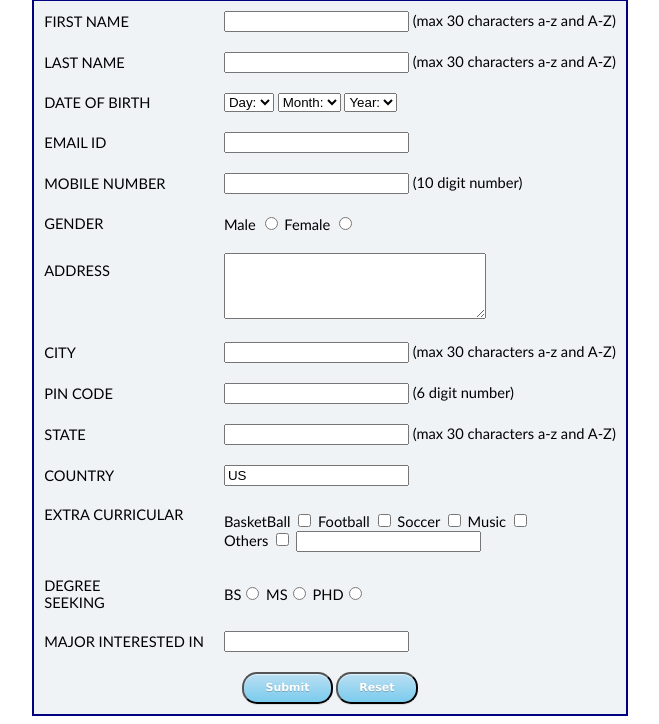
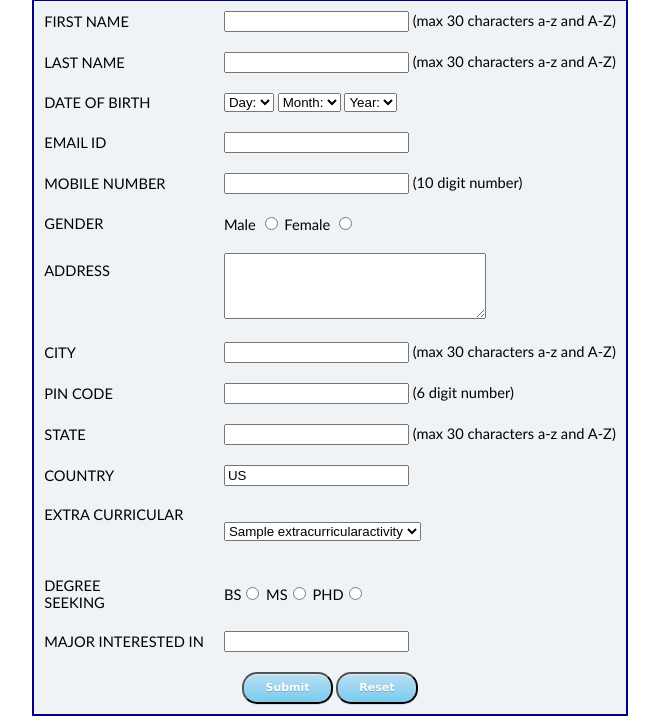
Before and after one commit to Jagannath6160/UI, a PHP site: page /student.php in a window 1280 px wide. Shown: the part 95-819 px from the top of the page, without its empty margins (310-969 px from the left). Run offline with PHP 8.4, Linux system fonts and the light colour scheme; tables that the repository leaves empty or names only in its code hold one stand-in row (values such as "Sample post").

Commit message:
Extra Curricular Activities now in place

```diff
--- a/student.php
+++ b/student.php
@@ -154,7 +154,7 @@ table.inner{border: 0px}
 </td>
  </tr>
 
- <!----- Last Name -------------------->
+ <!-- Last Name -------------------->
  <tr>
  <td>LAST NAME</td>
  <td><input type="text" name="Last_Name"
@@ -331,23 +331,30 @@ table.inner{border: 0px}
  <!----- Hobbies ------------->
 
  <tr>
- <td>EXTRA CURRICULAR <br /><br /><br /></td>
-
- <td>
- BasketBall
- <input type="checkbox" name="check_list[]" value="EC_BASKETBALL" />
- Football
- <input type="checkbox" name="check_list[]" value="EC_FOOTBALL" />
- Soccer
- <input type="checkbox" name="check_list[]" value="EC_SOCCER" />
- Music
- <input type="checkbox" name="check_list[]" value="EC_MUSIC" />
- <br />
- Others
- <input type="checkbox" name="EC_OTHER" value="EC_OTHER">
- <input type="text" name="Other_Hobby" maxlength="30" />
- </td>
- </tr>
+<td>EXTRA CURRICULAR <br /><br /><br /></td>
+<td>
+    <select name="extra" id="extra">
+    <?php
+        $host = "localhost";
+        $username = "root";
+        $password =  "";
+        $database = "universitydb";
+        $endl = "\n";
+        $query = "SELECT extracurricularname FROM extracurricularactivities";
+        $connection =  new mysqli($host, $username, $password, $database);
+        if($connection->connect_error) {
+        die("Connection error: " . $connection->connect_error);
+        }
+        $result = $connection->query($query);
+        if($result->num_rows > 0) {
+        while($activity = $result->fetch_assoc()) {
+            echo "<option>" . $activity['extracurricularname'] . "</option>";
+        }
+        }
+        $connection->close();
+    ?>
+    </select>
+</tr>
 
 
 
```
